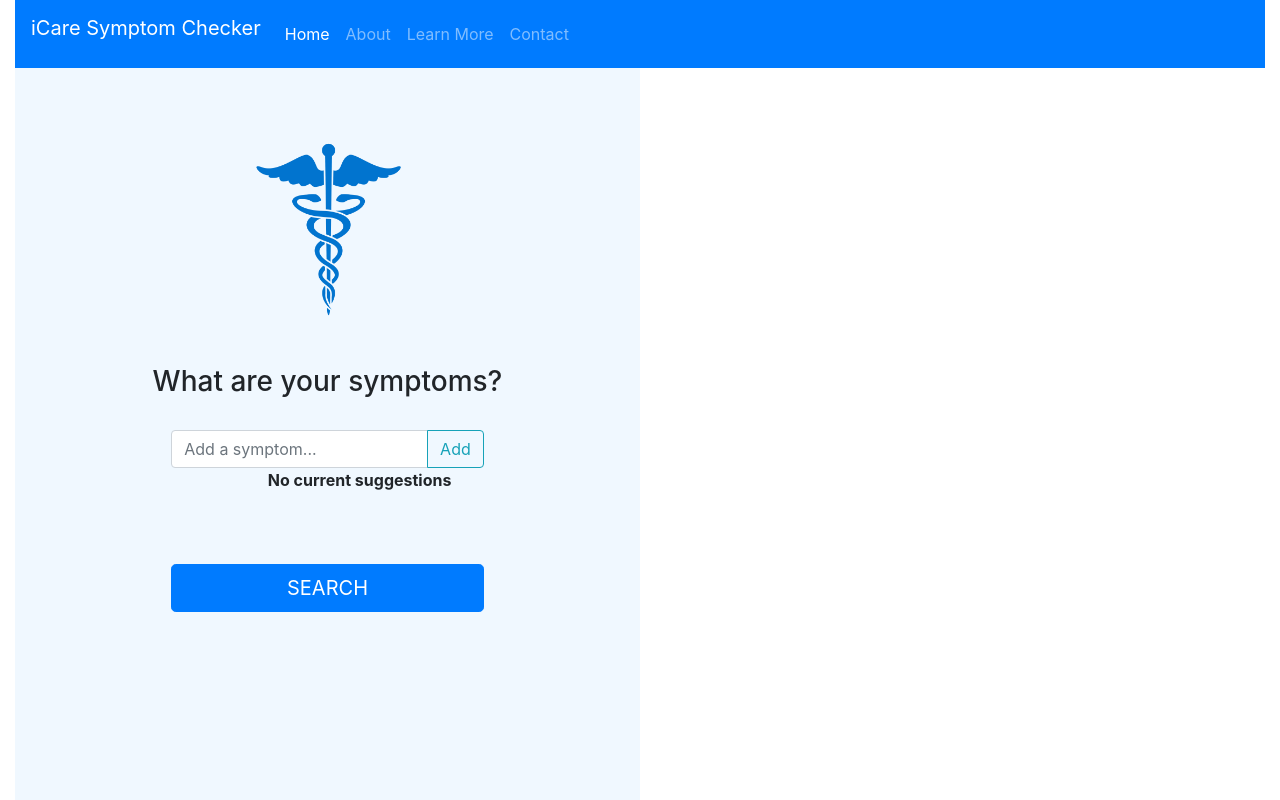
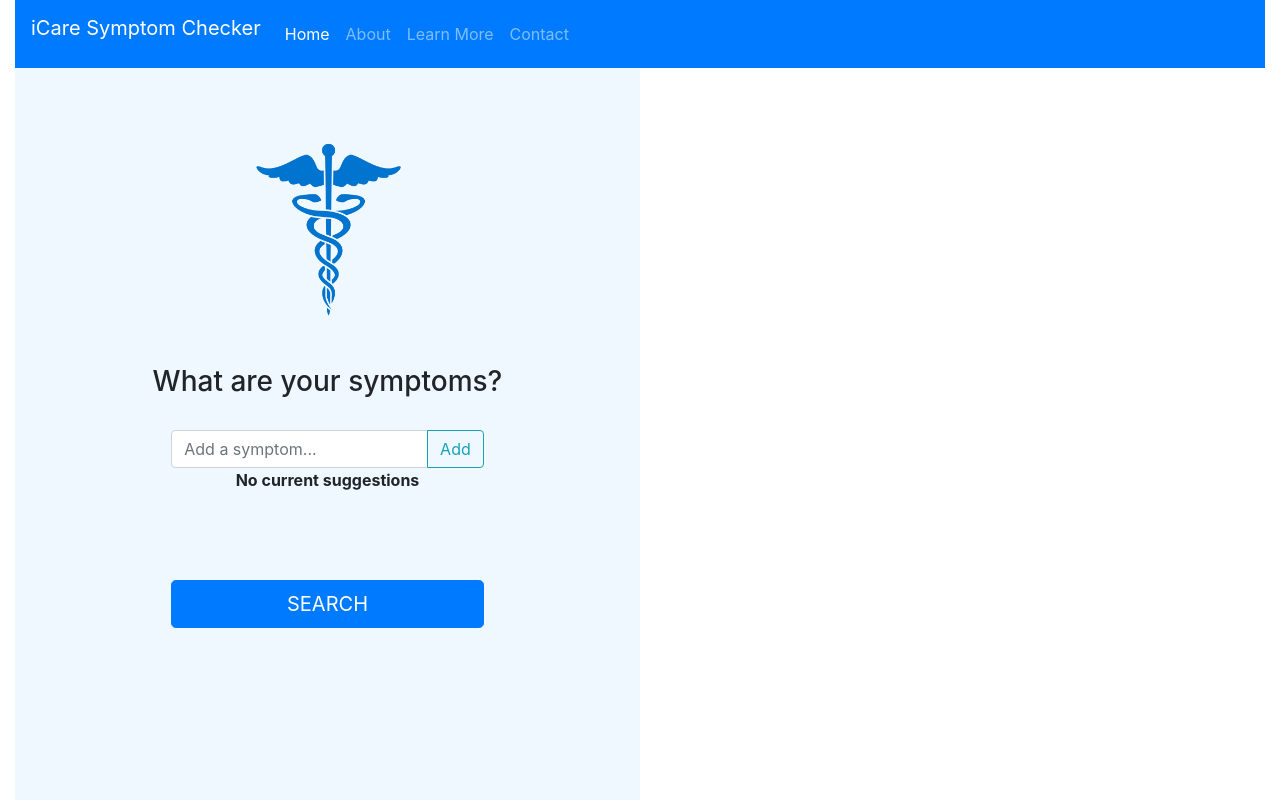
Before and after one commit to ptsheeran/iCare, a Vue app: page / in a window 1280 px wide. Shown: the top 800 px of the page. Built offline with nearby package versions, Linux system fonts and the light colour scheme.

Commit message:
got rid of broken image and changed recommendations to be centered

```diff
--- a/src/App.vue
+++ b/src/App.vue
@@ -42,19 +42,19 @@
             </div>
           </div>
         </div>
-        <div id="suggestions">
-          <div v-if="recommendations.length >= 3">
+        <div>
+          <p class="suggestions" v-if="recommendations.length >= 3">
             Suggestions: {{ recommendations[0] }}, {{ recommendations[1] }}, {{ recommendations[2] }}
-          </div>
-          <div v-else-if="recommendations.length == 2">
+          </p>
+          <p class="suggestions" v-else-if="recommendations.length == 2">
             Suggestions: {{ recommendations[0] }}, {{ recommendations[1] }}
-          </div>
-          <div v-else-if="recommendations.length == 1">
+          </p>
+          <p class="suggestions" v-else-if="recommendations.length == 1">
             Suggestions: {{ recommendations[0] }}
-          </div>
-          <div v-else>
+          </p>
+          <p class="suggestions" v-else>
             No current suggestions
-          </div>
+          </p>
         </div>
         <br><br>
         <div class="center-block w-50">
@@ -171,7 +171,8 @@ export default {
             imgAddress = 'https://revcycleintelligence.com/images/site/article_headers/_normal/2020-01-06_nurses.png';
             break;
           case 1:
-            imgAddress = 'https://imageio.forbes.com/specials-images/imageserve/5edaacf9b6ac5c00076559df/A-stethoscope-and-clipboard-in-a-doctor-s-office-/960x0.jpg?fit=bounds&format=jpg&width=960';
+            // imgAddress = 'https://imageio.forbes.com/specials-images/imageserve/5edaacf9b6ac5c00076559df/A-stethoscope-and-clipboard-in-a-doctor-s-office-/960x0.jpg?fit=bounds&format=jpg&width=960';
+            imgAddress = 'https://revcycleintelligence.com/images/site/article_headers/_normal/2020-01-06_nurses.png';
             break;
           case 2:
             imgAddress = 'https://www.cdc.gov/diseasesconditions/images/cards/covid19.jpg?_=56306';
@@ -234,8 +235,10 @@ export default {
 <style>
 @import "https://cdn.jsdelivr.net/npm/bulma@0.9.3/css/bulma.min.css"; /* Import bulma for showing cards in multi-row */
 
-#suggestions {
-  margin-left: 15.8rem;
+.suggestions {
+  margin-left: auto;
+  margin-right: auto;
+  text-align: center;
   font-weight: bold;
 }
 
```
